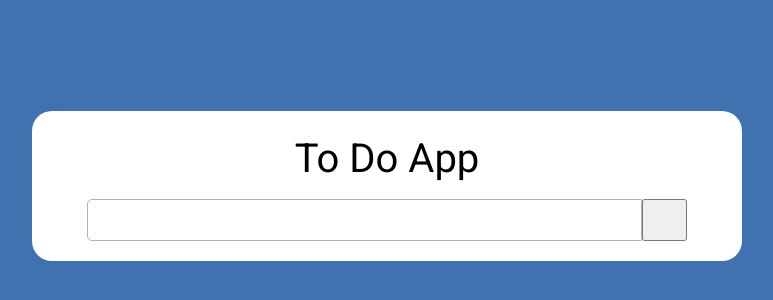
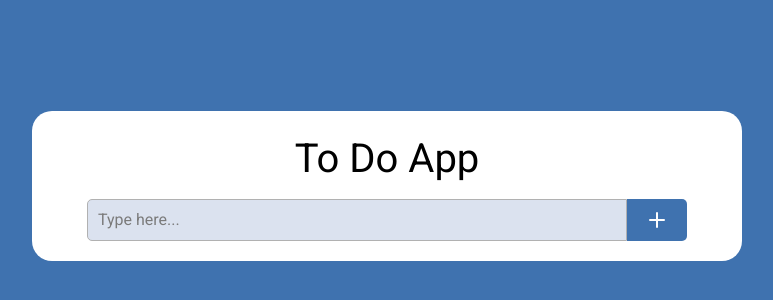
Before and after one commit to Kolamin/todo_list, a React (Vite) app: page / in a window 1280 px wide. Shown: the part 214-514 px from the top of the page, without its empty margins (253-1026 px from the left). Built offline with nearby package versions, Linux system fonts and the light colour scheme.

Commit message:
Finish styles

```diff
--- a/src/views/components/InputPlus/index.module.scss
+++ b/src/views/components/InputPlus/index.module.scss
@@ -1,19 +1,29 @@
 .inputPlus{
     width: 100%;
     display: grid;
-    grid-template-columns: 1fr 45px;
+    grid-template-columns: 1fr 60px;
    &Value{
     border: 1px solid #B1B1B1;
     border-top-left-radius: 5px;
     border-bottom-left-radius: 5px;
     padding: 9px 10px;
     font: 1rem/1.4 'Roboto', sans-serif;
+    background: #DBE2EF;
     &::placeholder{
-        color: black;
+        color: #7b7b7b;
     }
    }
 
    &Button{
-
+    border-radius: none;
+    border-top-right-radius: 5px;
+    border-bottom-right-radius: 5px;
+    border: none;
+    cursor: pointer;
+    background: #3F72AF url('./images/plus.svg') no-repeat center center;
+    transition: opacity 0.3;
+    &:hover {
+       opacity: 0.7;
+    }
    }
 }
--- a/src/views/components/InputPlus/index.tsx
+++ b/src/views/components/InputPlus/index.tsx
@@ -27,6 +27,7 @@ export const InputPlus: React.FC<InputPlusProps> = ({ onAdd }) => {
             addTask();
           }
         }}
+        placeholder="Type here..."
       />
       <button
         onClick={addTask}
```
Also changed, not shown: src/views/App/index.tsx (+8 -6 lines).
